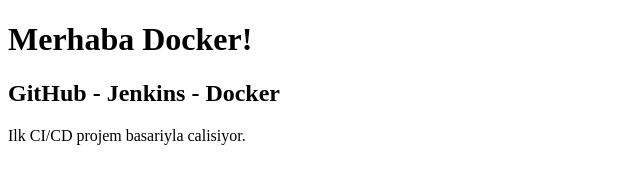
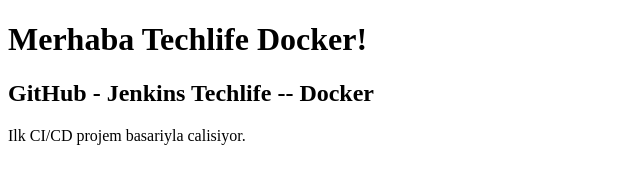
Before and after one commit to ibrahimzenginTechlife/jenkins-docker-test, a plain HTML site: page index.html in a window 1280 px wide. Shown: the whole page, without its empty margins (0-640 px from the left). Drawn offline with Linux system fonts and the light colour scheme.

Commit message:
Update index.html

```diff
--- a/index.html
+++ b/index.html
@@ -6,8 +6,8 @@
     <title>Jenkins Docker TestTechlife Oldu başarılı  </title>
 </head>
 <body>
-    <h1>Merhaba Docker!</h1>
-    <h2>GitHub - Jenkins - Docker</h2>
+    <h1>Merhaba Techlife  Docker!</h1>
+    <h2>GitHub - Jenkins  Techlife -- Docker</h2>
     <p>Ilk CI/CD projem basariyla calisiyor.</p>
 </body>
 </html>
```
